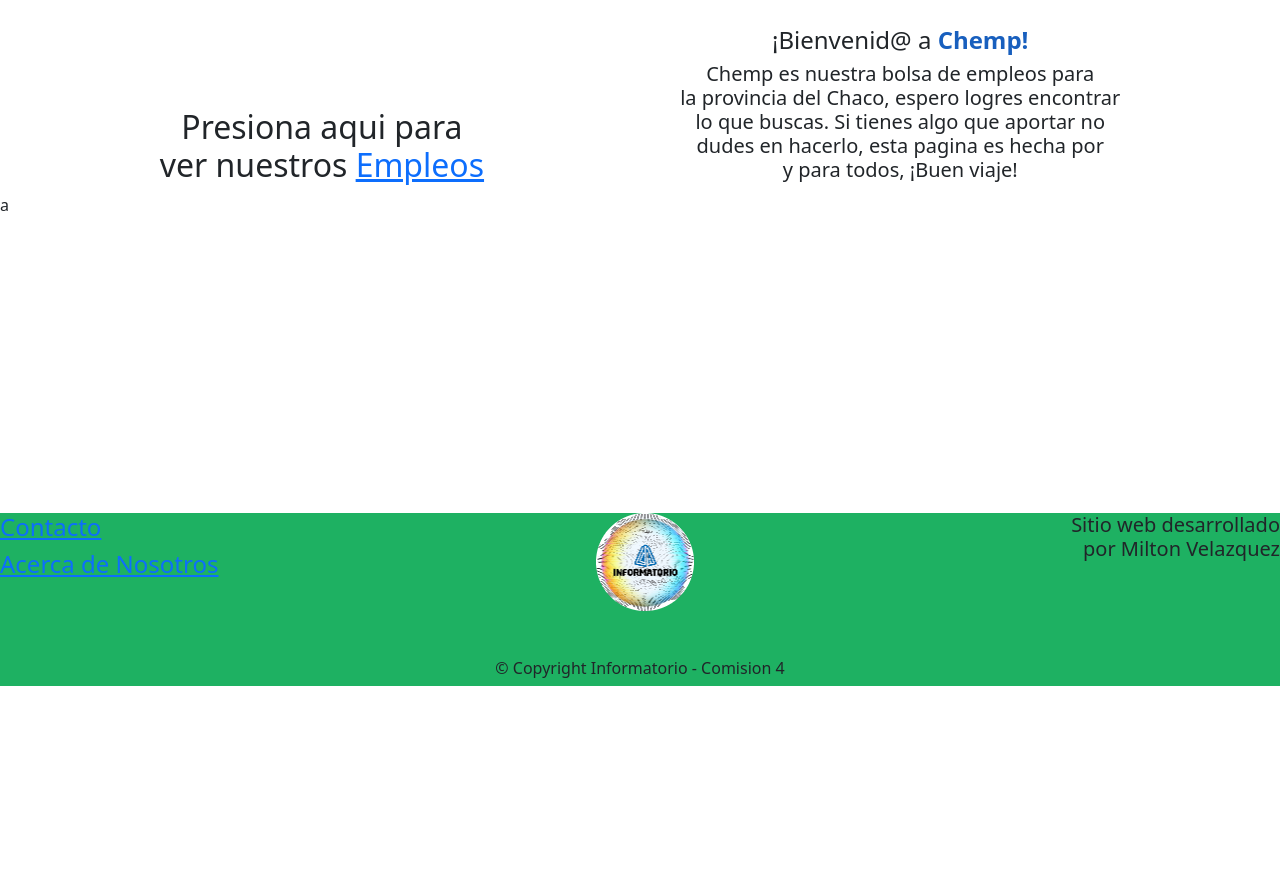
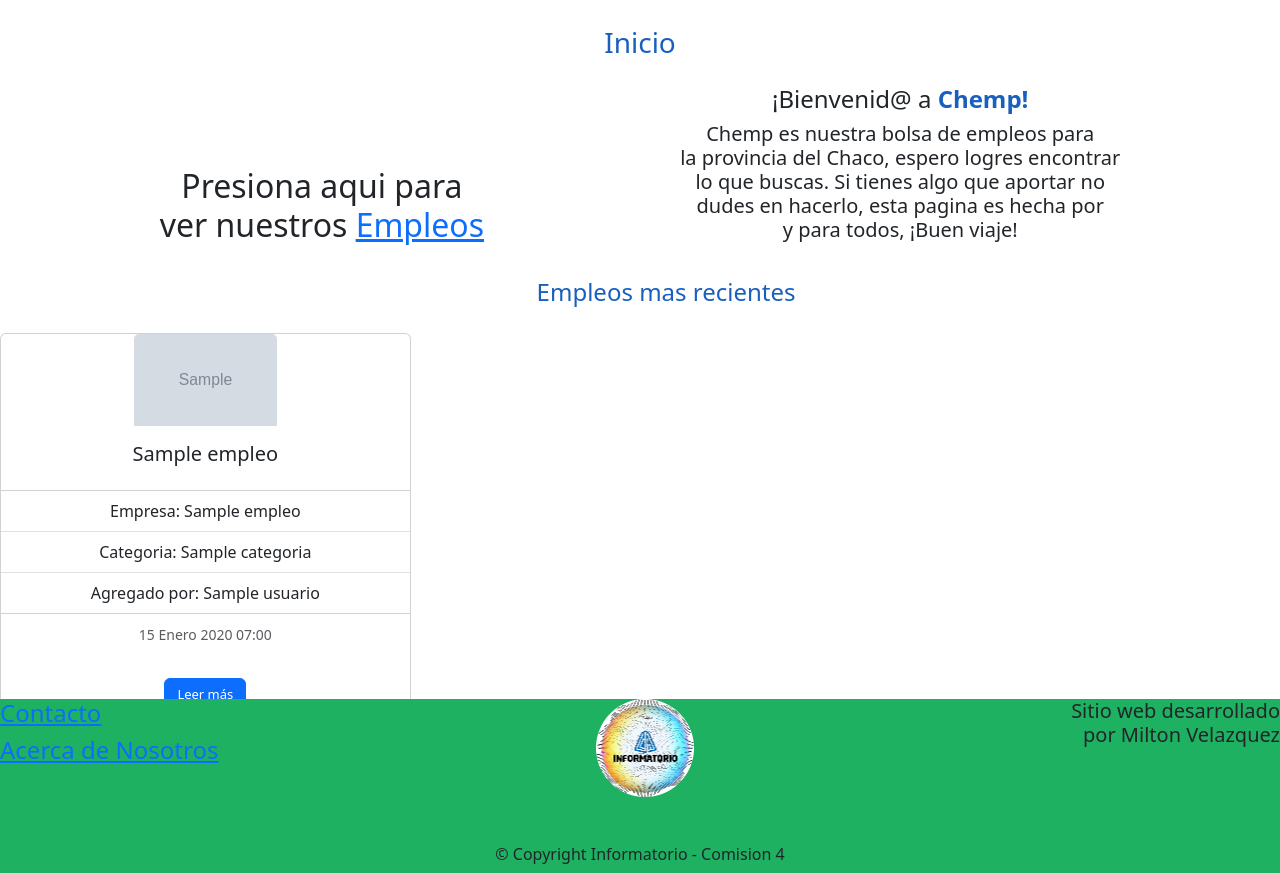
Before and after one commit to MiltonVelazquez/app_empleo, a Django app: page /inicio/ in a window 1280 px wide. Shown: the part 114-987 px from the top of the page. Before the commit the page ends 800 px from the top, so only its background shows below. Run offline with Django 4.2, Linux system fonts and the light colour scheme; tables that the repository leaves empty hold one stand-in row (values such as "Sample post"); grey boxes marked "Sample" are stand-in pictures.

Commit message:
Finalizado

```diff
--- a/app_empleo/views.py
+++ b/app_empleo/views.py
@@ -2,10 +2,18 @@
 from django.core.mail import send_mail
 from django.contrib.auth.decorators import login_required
 from django.contrib.auth.models import User
+from apps.empleos.models import Empleos
 
+# def inicio(request):
+#     template_name = 'inicio.html'
+#     return render(request, template_name)
 def inicio(request):
-    template_name = 'inicio.html'
-    return render(request, template_name)
+    empleos_recientes = Empleos.objects.order_by('-fecha_agregado')[:3]
+    context = {
+        'empleos_recientes' : empleos_recientes
+        }
+
+    return render(request, 'inicio.html', context)
 
 def contacto(request):
     template_name = 'contacto.html'
--- a/apps/empleos/models.py
+++ b/apps/empleos/models.py
@@ -18,6 +18,10 @@
     published = models.DateTimeField(default=timezone.now)
     imagen = models.ImageField(null=True,blank=True,upload_to='empleos',default='empleos/empleo_def.png')
     categoria = models.ForeignKey(Categoria, on_delete=models.SET_NULL, null=True)
+    localidad = models.CharField(max_length=50, null=False, default='No aclarado')
+    modalidad = models.CharField(max_length=50, null=False, default='No aclarado')
+    direccion = models.CharField(max_length=50, null=False,default='No aclarado')
+    numero = models.CharField(max_length=20, null=False, default='0000000000')
 
     def __str__(self):
         return self.titulo
--- a/templates/acercade.html
+++ b/templates/acercade.html
@@ -16,7 +16,8 @@
     <br> Emp por empleo, que es a dia de hoy lo que mucha gente busca y necesita.
     <br>
     <br> Aparte, es facil de recordar por la mitica expresion argentina y la tipica pregunta de "¿Che, no tenes un laburito para mi?
-
+    <br>
+    <br> ¡Buen viaje, exítos encontrando tu empleo y espero que sea en este lugar!
 
 
 </p>
--- a/templates/empleos/agregar_empleo.html
+++ b/templates/empleos/agregar_empleo.html
@@ -20,6 +20,7 @@
                     </header>
                     <div>
                         {{form.as_p}}
+
                         {{form.media}}
 
                         <input class="btn btn-outline-secondary" type="submit" data-bs-toggle="modal"
--- a/templates/empleos/listar_empleos.html
+++ b/templates/empleos/listar_empleos.html
@@ -62,7 +62,7 @@
         <div class="col-md-4 mb-3">
             <div class="card" style="text-align: center;">
                 <div class="card-img-top" style="display: block; width: 70%; margin: auto;">
-                    <img src="{{ e.imagen.url }}" class="card-img-top w-50" alt="{{e.titulo}}">
+                    <img src="{{ e.imagen.url }}" style="height: 92px; width: 115;" class="card-img-top w-50" alt="{{e.titulo}}">
                 </div>
                 <div class="card-body">
                     <h5 class="card-title">{{e.titulo}}</h5>
--- a/templates/inicio.html
+++ b/templates/inicio.html
@@ -7,6 +7,9 @@
 {% include 'navegacion.html' %}
 {% endblock %}
 {% block contenido %}
+<h3 style="text-align: center; margin:2%; color: #185fbe;">
+    Inicio
+</h3>
 <div style="text-align: center; margin-top: 2%;">
     <div style="display: inline-block; margin-right: 15%; align-items: center ;">
         <h2>Presiona aqui para <br> ver nuestros <a tyle="color:#185fbe" href="{% url 'apps.empleos:listar_empleos' %}">Empleos</a></h2>
@@ -20,5 +23,31 @@
             y para todos, ¡Buen viaje!</h5>
     </div>
 </div>
-<div><p>a</p></div>
+    <div class="row">
+        <h4 style="text-align: center; margin:2%; color: #185fbe;">Empleos mas recientes</h4>
+    {% for e in empleos_recientes %}
+    <div class="col-md-4 mb-3">
+        <div class="card" style="text-align: center;">
+            <div class="card-img-top" style="display: block; width: 70%;margin: auto;">
+                <img src="{{ e.imagen.url }}" class="card-img-top w-50" style="height: 92px; width: 115;" alt="{{e.titulo}}">
+            </div>
+            <div class="card-body">
+                <h5 class="card-title">{{e.titulo}}</h5>
+            </div>
+            <ul class="list-group list-group-flush">
+                <li class="list-group-item">Empresa: {{e.nombre_empresa}}</li>
+                <li class="list-group-item">Categoria: {{e.categoria}}</li>
+                <li class="list-group-item">Agregado por: {{e.colaborador}}</li>
+            </ul>
+                   <p style='text-align: center; margin-top: 2%;' class="mbr-timeline-date "><small
+                            class="text-body-secondary">{{e.fecha_agregado}}</small></p>
+            <div class="card-body">
+                <a href="{% url 'apps.empleos:empleo_detalle' e.id %}" class="btn btn-primary"
+                    style="font-size: small;">Leer
+                    más</a>
+            </div>
+        </div>
+    </div>
+    {% endfor %}
+</div>
 {% endblock %}
```
Also changed, not shown: apps/empleos/views.py (+1 -9 lines), templates/empleos/empleo.html (+8 -2 lines), templates/mensajes/contacto.html (+6 -3 lines), apps/empleos/migrations/0003_empleos_direccion_empleos_localidad_and_more.py (added).
